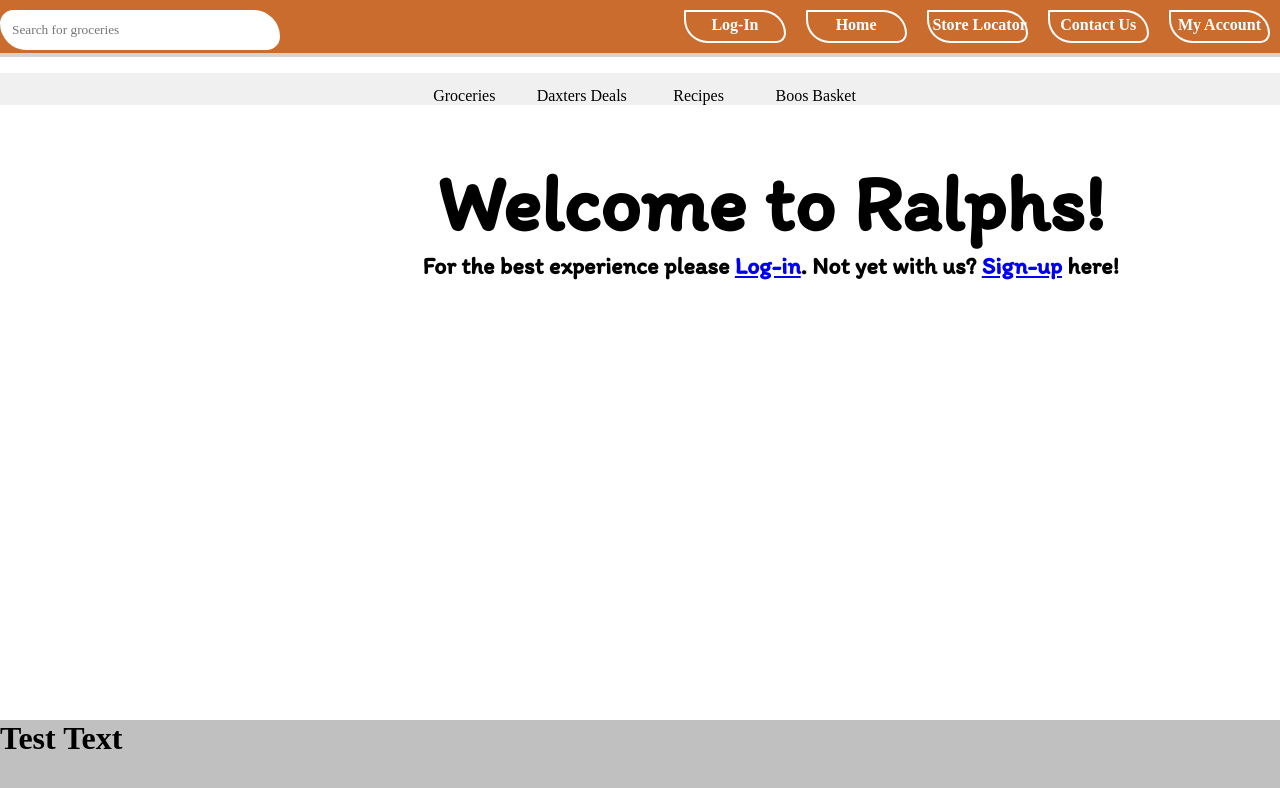
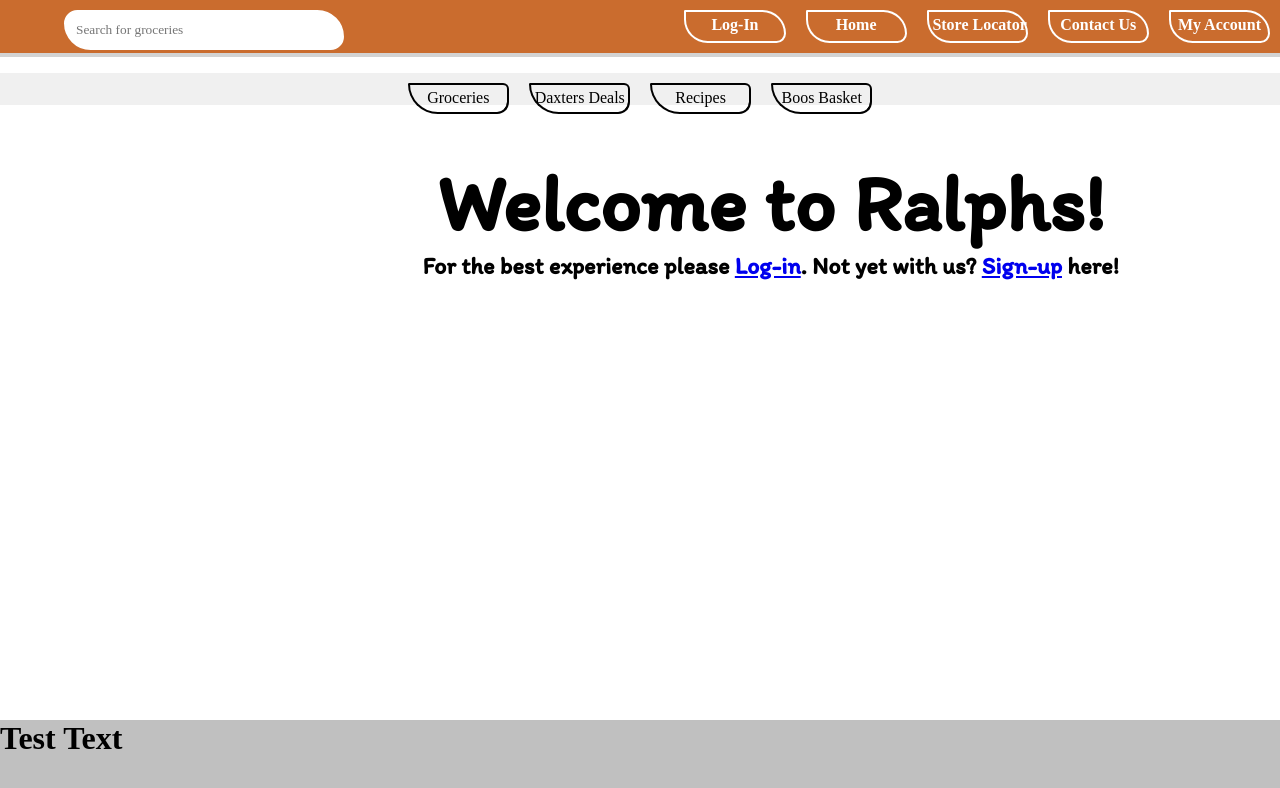
Before and after one commit to Kagublanca/shop_demo_final, a Next.js app: page / in a window 1280 px wide. Shown: the top 788 px of the page. Built offline with nearby package versions, Linux system fonts and the light colour scheme; a web font is replaced by a local one.

Commit message:
Other buttons looking good!

```diff
--- a/components/DealBannerItem/DealBannerItem.module.css
+++ b/components/DealBannerItem/DealBannerItem.module.css
@@ -11,5 +11,13 @@
     text-align: center;
     padding-bottom: 2mm;
 font-family: 'Short Stack', cursive;
+border: solid black 2px;
+border-radius: 20px 100px 200px 500px ;
+padding-bottom: 5px;
+}
 
+
+.item:hover{
+cursor: pointer;
+background-color: rgb(163, 163, 163);
 }
--- a/components/Search/Search.module.css
+++ b/components/Search/Search.module.css
@@ -11,7 +11,7 @@
 color: rgb(0, 0, 0);
 outline: none;
 font-family: 'Short Stack', cursive;
-
+left: 5vw;
 }
 
 .searchbox:hover{
--- a/components/TopRibbon/TopRibbon.module.css
+++ b/components/TopRibbon/TopRibbon.module.css
@@ -9,6 +9,7 @@
     justify-content: flex-end;
     padding: 0;
     margin: 0;
+    right: 10vw;
 }
 
 .ralph{
```
